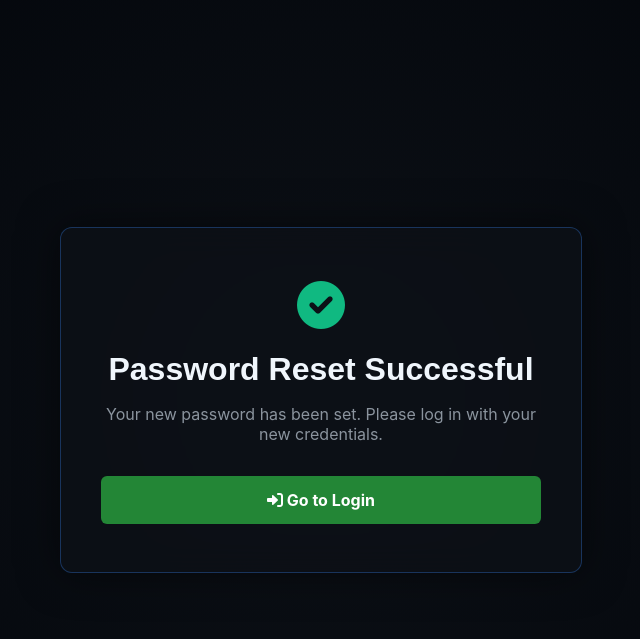
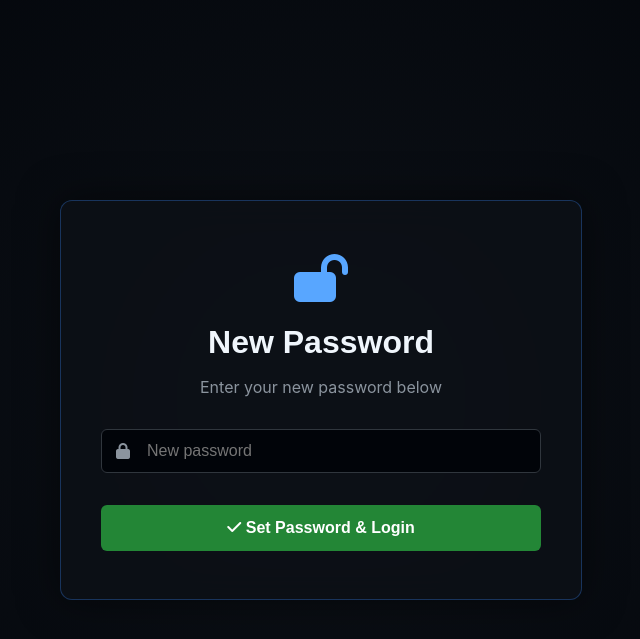
Before and after one commit to VidhiMartin/SecureCodeScan, a Flask app: page /reset-password in a window 1280 px wide. Shown: the top 639 px of the page, without its empty margins (319-959 px from the left). Run offline with Flask 3, Linux system fonts and the light colour scheme; some libraries are stand-ins or nearby versions.

Commit message:
Update reset-password.html

```diff
--- a/templates/reset-password.html
+++ b/templates/reset-password.html
@@ -3,9 +3,10 @@
 <head>
     <meta charset="UTF-8">
     <meta name="viewport" content="width=device-width, initial-scale=1.0">
-    <title>Password Reset | Secure Code Scanner</title>
+    <title>Reset Password | Secure Code Scanner</title>
     <link rel="stylesheet" href="https://cdnjs.cloudflare.com/ajax/libs/font-awesome/6.0.0/css/all.min.css">
     <style>
+        /* Same auth card styling you like */
         :root {
             --primary-glow: #0ea5e9;
             --accent-glow: #38bdf8;
@@ -35,7 +36,6 @@
         }
         .auth-icon {
             font-size: 3rem;
-            color: #10b981;
             margin-bottom: 1rem;
         }
         .logo {
@@ -48,6 +48,28 @@
             color: #8b949e;
             font-size: 1rem;
             margin-bottom: 2rem;
+        }
+        .input-group {
+            position: relative;
+            margin-bottom: 1.5rem;
+            text-align: left;
+        }
+        .input-group i {
+            position: absolute;
+            left: 15px;
+            top: 50%;
+            transform: translateY(-50%);
+            color: #8b949e;
+        }
+        .input-group input {
+            width: 100%;
+            padding: 12px 12px 12px 45px;
+            background: #010409;
+            border: 1px solid #30363d;
+            border-radius: 6px;
+            color: white;
+            font-size: 1rem;
+            box-sizing: border-box;
         }
         .btn-primary {
             display: inline-block;
@@ -63,15 +85,49 @@
             font-size: 1rem;
             transition: 0.2s;
             box-sizing: border-box;
+            margin-top: 0.5rem;
         }
         .btn-primary:hover {
             background: #2ea043;
         }
+        #error-msg {
+            display: none;
+            background: rgba(244,63,94,0.1);
+            border: 1px solid #f43f5e;
+            color: #f43f5e;
+            padding: 10px;
+            border-radius: 6px;
+            margin-bottom: 15px;
+            font-size: 0.9rem;
+        }
+        /* Confirmation state */
+        .confirmation-icon {
+            color: #10b981;
+        }
     </style>
 </head>
 <body>
-<div class="auth-card">
-    <div class="auth-icon">
+
+<!-- Step 1: Reset Form (hidden after success) -->
+<div id="reset-step" class="auth-card">
+    <div class="auth-icon" style="color:#58a6ff;">
+        <i class="fas fa-lock-open"></i>
+    </div>
+    <h1 class="logo">New Password</h1>
+    <p class="subtitle">Enter your new password below</p>
+    <div id="error-msg"></div>
+    <div class="input-group">
+        <i class="fas fa-lock"></i>
+        <input type="password" id="new-password" placeholder="New password" autocomplete="new-password" />
+    </div>
+    <button class="btn-primary" id="reset-btn" onclick="resetPassword()">
+        <i class="fas fa-check"></i> Set Password & Login
+    </button>
+</div>
+
+<!-- Step 2: Confirmation (hidden initially) -->
+<div id="confirmation-step" class="auth-card" style="display: none;">
+    <div class="auth-icon confirmation-icon">
         <i class="fas fa-check-circle"></i>
     </div>
     <h1 class="logo">Password Reset Successful</h1>
@@ -80,5 +136,62 @@
         <i class="fas fa-sign-in-alt"></i> Go to Login
     </a>
 </div>
+
+<script src="https://www.gstatic.com/firebasejs/10.7.1/firebase-app-compat.js"></script>
+<script src="https://www.gstatic.com/firebasejs/10.7.1/firebase-auth-compat.js"></script>
+<script>
+    const firebaseConfig = {
+        apiKey: "AIzaSyDpNB-BTuNjzGPsg1GfR3AuP6bqzlZftwI",
+        authDomain: "codescan-b61a0.firebaseapp.com",
+        projectId: "codescan-b61a0"
+    };
+    if (!firebase.apps.length) firebase.initializeApp(firebaseConfig);
+    const auth = firebase.auth();
+    auth.tenantId = "Ent-Test-avvoo-9vpee";
+
+    // Get the oobCode from the URL
+    const urlParams = new URLSearchParams(window.location.search);
+    const oobCode = urlParams.get('oobCode');
+
+    // If no oobCode, just show the reset form (will show error on submit)
+    // but the user should only reach here via the email link, so it's fine.
+
+    function showError(msg) {
+        const el = document.getElementById("error-msg");
+        el.textContent = msg;
+        el.style.display = "block";
+    }
+
+    async function resetPassword() {
+        const newPassword = document.getElementById("new-password").value;
+        if (!newPassword || newPassword.length < 8) {
+            showError("Password must be at least 8 characters.");
+            return;
+        }
+        if (!oobCode) {
+            showError("Missing reset code. Please use the link from your email.");
+            return;
+        }
+        const btn = document.getElementById("reset-btn");
+        btn.disabled = true;
+        btn.innerHTML = '<i class="fas fa-spinner fa-spin"></i> Resetting...';
+        try {
+            // Confirm the password reset on YOUR DOMAIN
+            await auth.confirmPasswordReset(oobCode, newPassword);
+            // Hide the reset form, show the confirmation
+            document.getElementById("reset-step").style.display = "none";
+            document.getElementById("confirmation-step").style.display = "block";
+            // The browser will now prompt to save the password under secure-code-scan.vercel.app
+        } catch (err) {
+            console.error("Reset error:", err);
+            let message = "Something went wrong. Please try again.";
+            if (err.code === "auth/expired-action-code") message = "Reset link expired. Please request a new one.";
+            else if (err.code === "auth/invalid-action-code") message = "Invalid or already used reset link.";
+            showError(message);
+            btn.disabled = false;
+            btn.innerHTML = '<i class="fas fa-check"></i> Set Password & Login';
+        }
+    }
+</script>
 </body>
 </html>
```
